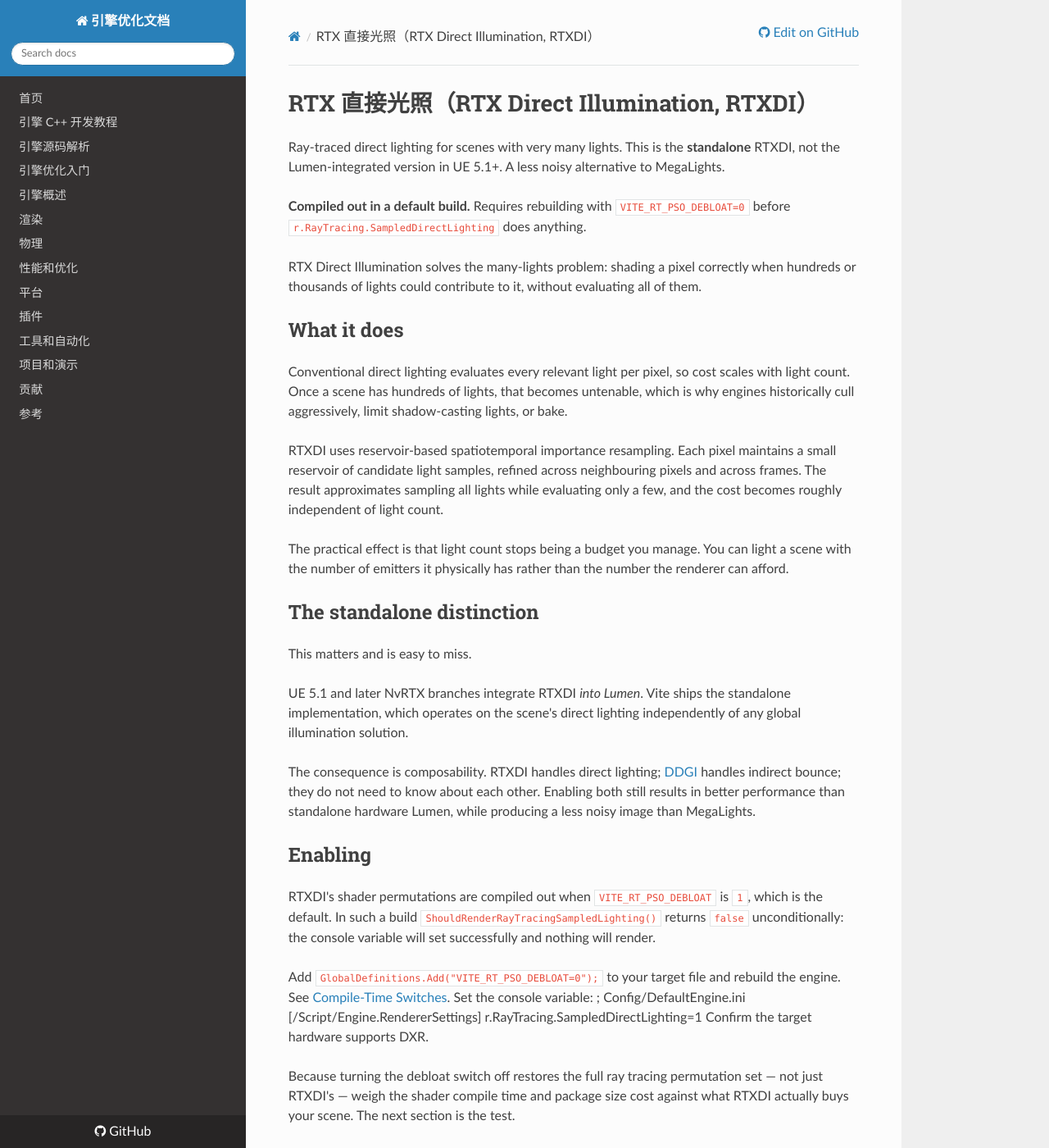
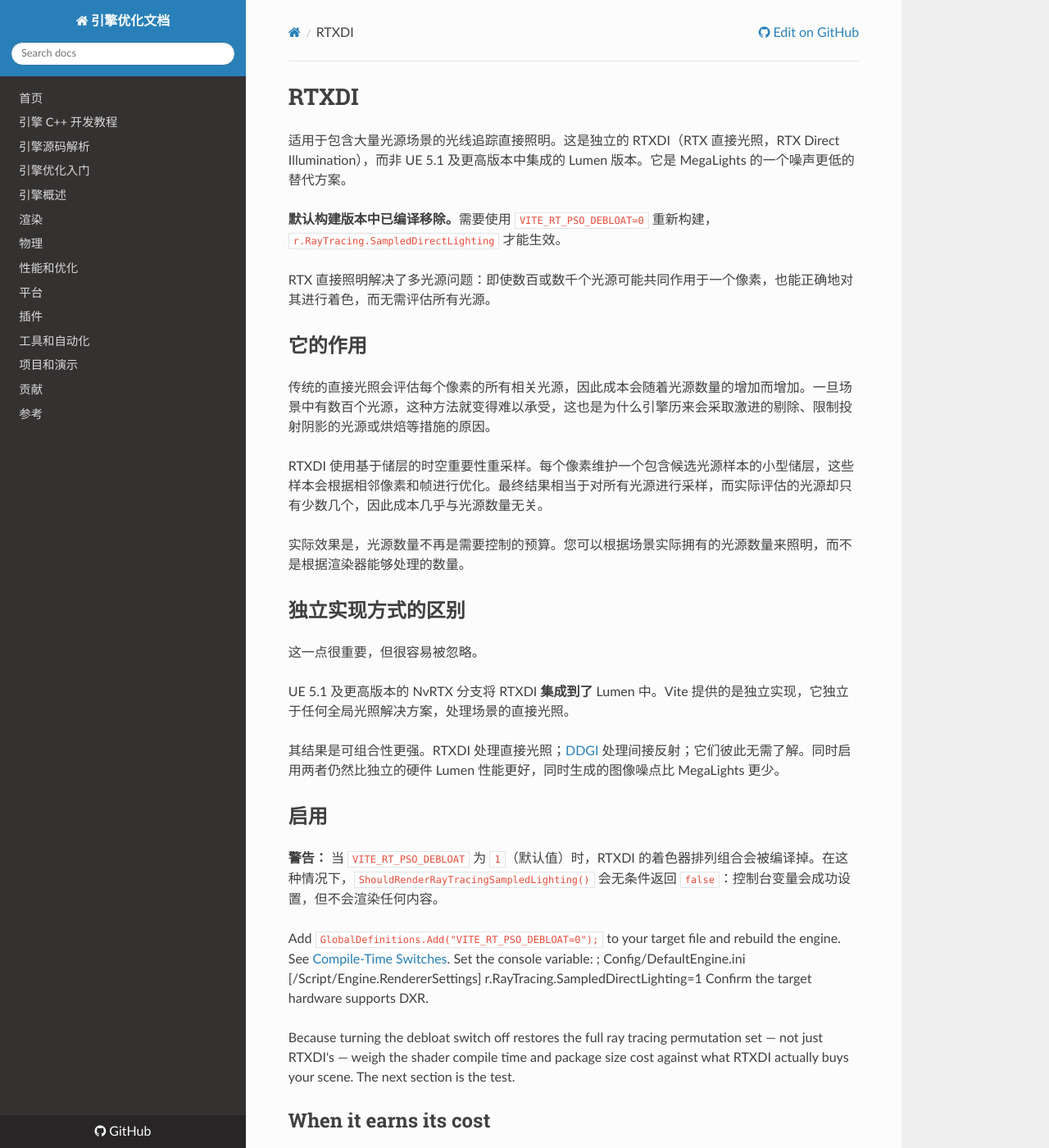
Before and after one commit to OpenHUTB/cpp, an MkDocs documentation site: the page built from docs/optimization/Rendering/RTXDI.md, in a window 1280 px wide and 1400 px high. Shown: the whole window at 82% size. Built offline with MkDocs 1.6.1, drawn with Linux system fonts in a browser that asks for light colours; nearby versions of some CDN libraries; a script that is not in the unit is left out.

Commit message:
RTX 直接光照

```diff
--- a/docs/optimization/Rendering/RTXDI.md
+++ b/docs/optimization/Rendering/RTXDI.md
@@ -1,49 +1,33 @@
-# RTX 直接光照（RTX Direct Illumination, RTXDI）
+# RTXDI
 
 
-Ray-traced direct lighting for scenes with very many lights. This is the <b>standalone</b> RTXDI, not the
-Lumen-integrated version in UE 5.1+. A less noisy alternative to MegaLights.
+适用于包含大量光源场景的光线追踪直接照明。这是独立的 RTXDI（RTX 直接光照，RTX Direct Illumination），而非 UE 5.1 及更高版本中集成的 Lumen 版本。它是 MegaLights 的一个噪声更低的替代方案。
+
+**默认构建版本中已编译移除。**需要使用 `VITE_RT_PSO_DEBLOAT=0` 重新构建，`r.RayTracing.SampledDirectLighting` 才能生效。
+
+RTX 直接照明解决了多光源问题：即使数百或数千个光源可能共同作用于一个像素，也能正确地对其进行着色，而无需评估所有光源。
+
+## 它的作用
+
+传统的直接光照会评估每个像素的所有相关光源，因此成本会随着光源数量的增加而增加。一旦场景中有数百个光源，这种方法就变得难以承受，这也是为什么引擎历来会采取激进的剔除、限制投射阴影的光源或烘焙等措施的原因。
+
+RTXDI 使用基于储层的时空重要性重采样。每个像素维护一个包含候选光源样本的小型储层，这些样本会根据相邻像素和帧进行优化。最终结果相当于对所有光源进行采样，而实际评估的光源却只有少数几个，因此成本几乎与光源数量无关。
+
+实际效果是，光源数量不再是需要控制的预算。您可以根据场景实际拥有的光源数量来照明，而不是根据渲染器能够处理的数量。
 
 
-<b>Compiled out in a default build.</b> Requires rebuilding with
-<code>VITE_RT_PSO_DEBLOAT=0</code> before <code>r.RayTracing.SampledDirectLighting</code> does anything.
-</p>
-</tldr>
+## 独立实现方式的区别
 
-RTX Direct Illumination solves the many-lights problem: shading a pixel correctly when hundreds or thousands
-of lights could contribute to it, without evaluating all of them.
+这一点很重要，但很容易被忽略。
 
-## What it does
+UE 5.1 及更高版本的 NvRTX 分支将 RTXDI **集成到了** Lumen 中。Vite 提供的是独立实现，它独立于任何全局光照解决方案，处理场景的直接光照。
 
-Conventional direct lighting evaluates every relevant light per pixel, so cost scales with light count. Once
-a scene has hundreds of lights, that becomes untenable, which is why engines historically cull aggressively,
-limit shadow-casting lights, or bake.
+其结果是可组合性更强。RTXDI 处理直接光照；[DDGI](./DDGI-Dynamic.md) 处理间接反射；它们彼此无需了解。同时启用两者仍然比独立的硬件 Lumen 性能更好，同时生成的图像噪点比 MegaLights 更少。
 
-RTXDI uses reservoir-based spatiotemporal importance resampling. Each pixel maintains a small reservoir of
-candidate light samples, refined across neighbouring pixels and across frames. The result approximates
-sampling all lights while evaluating only a few, and the cost becomes roughly independent of light count.
 
-The practical effect is that light count stops being a budget you manage. You can light a scene with the
-number of emitters it physically has rather than the number the renderer can afford.
+## 启用
 
-## The standalone distinction
-
-This matters and is easy to miss.
-
-UE 5.1 and later NvRTX branches integrate RTXDI *into Lumen*. Vite ships the standalone implementation,
-which operates on the scene's direct lighting independently of any global illumination solution.
-
-The consequence is composability. RTXDI handles direct lighting; [DDGI](./DDGI-Dynamic.md) handles indirect
-bounce; they do not need to know about each other. Enabling both still results in better performance than
-standalone hardware Lumen, while producing a less noisy image than MegaLights.
-
-## Enabling
-
-<warning>
-RTXDI's shader permutations are compiled out when <code>VITE_RT_PSO_DEBLOAT</code> is <code>1</code>, which
-is the default. In such a build <code>ShouldRenderRayTracingSampledLighting()</code> returns
-<code>false</code> unconditionally: the console variable will set successfully and nothing will render.
-</warning>
+**警告：** 当 `VITE_RT_PSO_DEBLOAT` 为 `1`（默认值）时，RTXDI 的着色器排列组合会被编译掉。在这种情况下，`ShouldRenderRayTracingSampledLighting()` 会无条件返回 `false`：控制台变量会成功设置，但不会渲染任何内容。
 
 <procedure title="Enable RTXDI" id="enable-rtxdi">
     <step>
```
